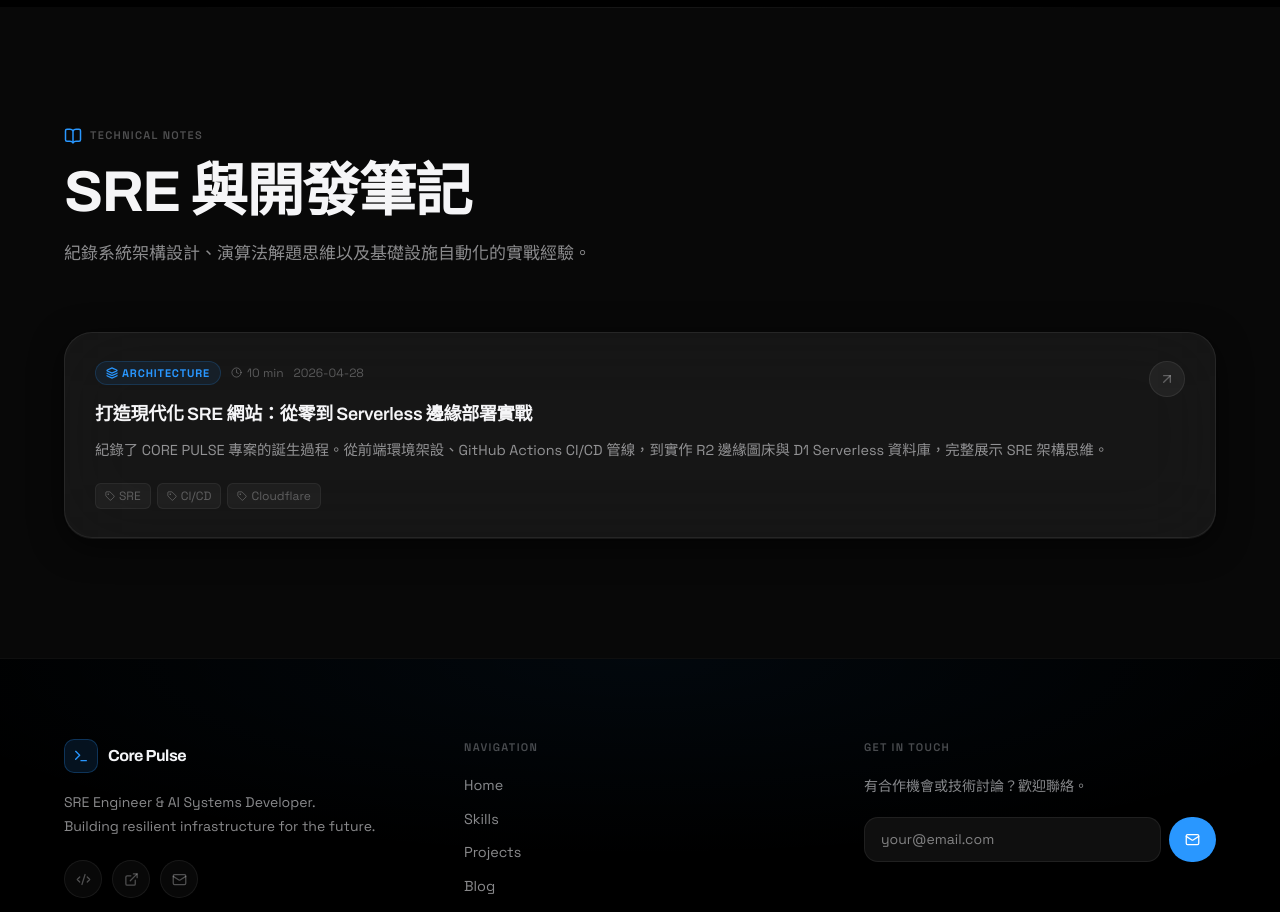
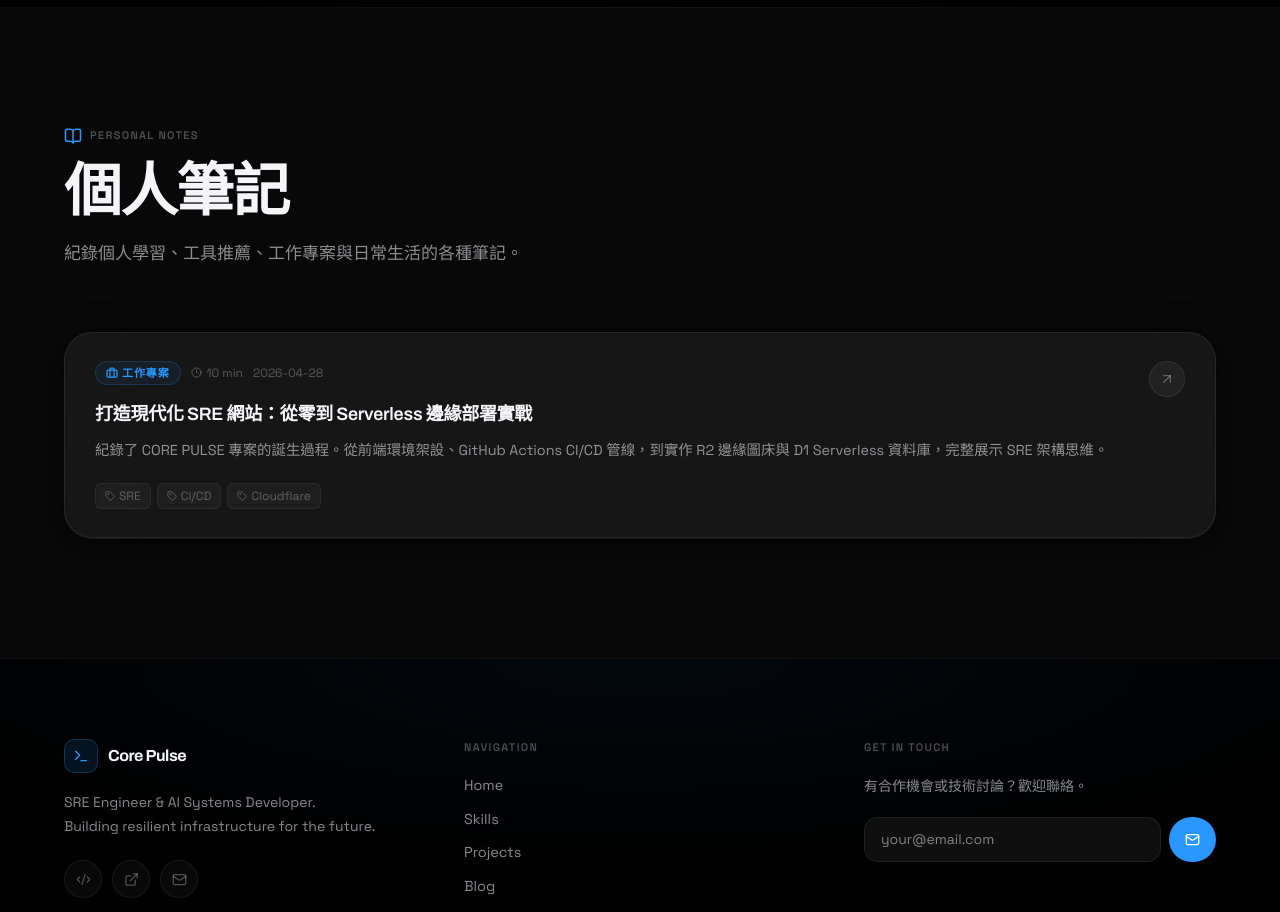
Before and after one commit to hsjinde/CORE-PULSE, a React (Vite) app: page / in a window 1280 px wide. Shown: the part 3640-4552 px from the top of the page. Built offline with nearby package versions, Linux system fonts and the light colour scheme.

Commit message:
refactor: rename difficulty to postType, redesign post categories (Learning/Tools/Work/Daily)

```diff
--- a/src/components/Blog/Blog.tsx
+++ b/src/components/Blog/Blog.tsx
@@ -1,15 +1,15 @@
 import { useRef, useEffect, useState } from 'react'
 import { motion, useInView } from 'framer-motion'
-import { BookOpen, Clock, Tag, ArrowUpRight, Terminal, Layers, SearchCode, GraduationCap } from 'lucide-react'
+import { BookOpen, Clock, Tag, ArrowUpRight, GraduationCap, Wrench, Briefcase, Coffee } from 'lucide-react'
 import { useNavigate } from 'react-router-dom'
 import { getPosts } from '@/services/api'
 import type { Post, PostType } from '@/services/api'
 
 const postTypeConfig: Record<PostType, { color: string; label: string; Icon: React.ElementType }> = {
-  Runbook:      { color: '#30d158', label: 'Runbook',      Icon: Terminal       },
-  Architecture: { color: '#2997ff', label: 'Architecture', Icon: Layers         },
-  DeepDive:     { color: '#bf5af2', label: 'Deep Dive',    Icon: SearchCode     },
-  Tutorial:     { color: '#ff9f0a', label: 'Tutorial',     Icon: GraduationCap  },
+  Learning: { color: '#ff9f0a', label: '個人學習', Icon: GraduationCap },
+  Tools:    { color: '#30d158', label: '好工具推薦', Icon: Wrench        },
+  Work:     { color: '#2997ff', label: '工作專案', Icon: Briefcase      },
+  Daily:    { color: '#bf5af2', label: '日常',     Icon: Coffee         },
 }
 
 function PostCard({ post, index }: { post: Post; index: number }) {
@@ -38,7 +38,7 @@ function PostCard({ post, index }: { post: Post; index: number }) {
           {/* Meta row */}
           <div style={{ display: 'flex', flexWrap: 'wrap', alignItems: 'center', gap: 10, marginBottom: 16 }}>
             {(() => {
-              const cfg = postTypeConfig[post.postType] || postTypeConfig['Tutorial']
+              const cfg = postTypeConfig[post.postType] || postTypeConfig['Learning']
               const Icon = cfg.Icon
               return (
                 <span
@@ -190,7 +190,7 @@ export default function Blog() {
             style={{ display: 'flex', alignItems: 'center', gap: 8, marginBottom: 16, color: 'var(--accent-blue)' }}
           >
             <BookOpen size={18} />
-            <span className="text-label">Technical Notes</span>
+            <span className="text-label">Personal Notes</span>
           </motion.div>
 
           <motion.h2
@@ -201,7 +201,7 @@ export default function Blog() {
             className="text-headline"
             style={{ color: 'var(--text-primary)', marginBottom: 16 }}
           >
-            SRE 與開發筆記
+            個人筆記
           </motion.h2>
 
           <motion.p
@@ -211,7 +211,7 @@ export default function Blog() {
             transition={{ delay: 0.16 }}
             className="text-body"
           >
-            紀錄系統架構設計、演算法解題思維以及基礎設施自動化的實戰經驗。
+            紀錄個人學習、工具推薦、工作專案與日常生活的各種筆記。
           </motion.p>
         </div>
 
--- a/src/index.css
+++ b/src/index.css
@@ -519,7 +519,7 @@ body {
 
   .blogpost-main { padding: 80px 16px; }
 
-  .admin-main { padding: 80px 16px; }
+  .admin-main { padding: 100px 16px 80px; }
 
   .prose { font-size: 0.9375rem; }
   .prose h2 { font-size: 1.5rem; }
@@ -538,7 +538,7 @@ body {
 /* ─── Admin Dashboard ────────────────────────────────────────── */
 .admin-main {
   flex: 1;
-  padding: 120px 24px;
+  padding: 140px 24px 80px;
   max-width: 1000px;
   margin: 0 auto;
   width: 100%;
@@ -547,6 +547,50 @@ body {
 .admin-table-scroll {
   overflow-x: auto;
   -webkit-overflow-scrolling: touch;
+  padding: 8px 12px;
+}
+
+/* Admin table — prevent text clipping */
+.admin-table-scroll table {
+  table-layout: fixed;
+  width: 100%;
+  min-width: 640px;
+}
+
+.admin-table-scroll th,
+.admin-table-scroll td {
+  overflow: hidden;
+  text-overflow: ellipsis;
+  vertical-align: middle;
+}
+
+/* Title column gets the most space */
+.admin-table-scroll th:first-child,
+.admin-table-scroll td:first-child {
+  width: 45%;
+  word-break: break-word;
+  overflow-wrap: break-word;
+  white-space: normal;
+  overflow: visible;
+  text-overflow: unset;
+}
+
+/* Date column */
+.admin-table-scroll th:nth-child(2),
+.admin-table-scroll td:nth-child(2) {
+  width: 20%;
+}
+
+/* Status column */
+.admin-table-scroll th:nth-child(3),
+.admin-table-scroll td:nth-child(3) {
+  width: 15%;
+}
+
+/* Actions column */
+.admin-table-scroll th:last-child,
+.admin-table-scroll td:last-child {
+  width: 20%;
 }
 
 /* ─── Prose (Blog) ────────────────────────────────────────────── */
--- a/src/pages/Admin/AdminDashboard.tsx
+++ b/src/pages/Admin/AdminDashboard.tsx
@@ -47,9 +47,9 @@ export default function AdminDashboard() {
           </div>
         </div>
 
-        <div className="glass-card overflow-hidden">
+        <div className="glass-card" style={{ overflow: 'clip' }}>
           <div className="admin-table-scroll">
-          <table className="w-full text-left border-collapse" style={{ minWidth: 600 }}>
+          <table className="w-full text-left border-collapse">
             <thead>
               <tr className="border-b border-white/10 text-gray-400 text-sm">
                 <th className="p-4 font-medium">Title</th>
--- a/src/pages/Admin/AdminEditor.tsx
+++ b/src/pages/Admin/AdminEditor.tsx
@@ -19,7 +19,7 @@ export default function AdminEditor() {
     readTime: '5 min',
     tags: [],
     excerpt: '',
-    postType: 'Tutorial',
+    postType: 'Learning',
     coverImage: ''
   })
   const [tagInput, setTagInput] = useState('')
@@ -127,10 +127,10 @@ export default function AdminEditor() {
                   value={formData.postType} onChange={e => setFormData({...formData, postType: e.target.value as any})}
                   className="bg-black/50 border border-white/10 rounded px-4 py-2 text-white focus:outline-none"
                 >
-                  <option value="Tutorial">📖 Tutorial — 從零開始的教學</option>
-                  <option value="Runbook">🔧 Runbook — 可直接操作的步驟手冊</option>
-                  <option value="Architecture">🏗 Architecture — 系統架構 / 設計決策</option>
-                  <option value="DeepDive">🔬 Deep Dive — 原理深挖 / 技術探究</option>
+                  <option value="Learning">📖 個人學習 — 個人學習筆記</option>
+                  <option value="Tools">🔧 好工具推薦 — 工具推薦</option>
+                  <option value="Work">💼 工作專案 — 工作相關專案</option>
+                  <option value="Daily">☕ 日常 — 日常生活</option>
                 </select>
               </div>
               <input
--- a/src/pages/BlogPost.tsx
+++ b/src/pages/BlogPost.tsx
@@ -4,17 +4,17 @@ import ReactMarkdown from 'react-markdown'
 import remarkGfm from 'remark-gfm'
 import rehypeHighlight from 'rehype-highlight'
 import 'highlight.js/styles/github-dark-dimmed.css'
-import { ArrowLeft, Clock, Calendar, Terminal, Layers, SearchCode, GraduationCap } from 'lucide-react'
+import { ArrowLeft, Clock, Calendar, GraduationCap, Wrench, Briefcase, Coffee } from 'lucide-react'
 import Navbar from '@/components/Navbar/Navbar'
 import Footer from '@/components/Footer/Footer'
 import { getPostById } from '@/services/api'
 import type { Post, PostType } from '@/services/api'
 
 const postTypeConfig: Record<PostType, { color: string; label: string; Icon: React.ElementType }> = {
-  Runbook:      { color: '#30d158', label: 'Runbook',      Icon: Terminal      },
-  Architecture: { color: '#2997ff', label: 'Architecture', Icon: Layers        },
-  DeepDive:     { color: '#bf5af2', label: 'Deep Dive',    Icon: SearchCode    },
-  Tutorial:     { color: '#ff9f0a', label: 'Tutorial',     Icon: GraduationCap },
+  Learning: { color: '#ff9f0a', label: '個人學習', Icon: GraduationCap },
+  Tools:    { color: '#30d158', label: '好工具推薦', Icon: Wrench        },
+  Work:     { color: '#2997ff', label: '工作專案', Icon: Briefcase      },
+  Daily:    { color: '#bf5af2', label: '日常',     Icon: Coffee         },
 }
 
 // ─── Copy Code Block ─────────────────────────────────────────
@@ -109,7 +109,7 @@ export default function BlogPost() {
         <header className="mb-16">
           <div className="flex flex-wrap items-center gap-3 text-sm text-gray-400 mb-6">
             {(() => {
-              const cfg = postTypeConfig[post.postType] || postTypeConfig['Tutorial']
+              const cfg = postTypeConfig[post.postType] || postTypeConfig['Learning']
               const Icon = cfg.Icon
               return (
                 <span className="flex items-center gap-1.5" style={{
--- a/src/services/api.ts
+++ b/src/services/api.ts
@@ -1,4 +1,4 @@
-export type PostType = 'Runbook' | 'Architecture' | 'DeepDive' | 'Tutorial'
+export type PostType = 'Learning' | 'Tools' | 'Work' | 'Daily'
 
 export interface Post {
   id: string
@@ -135,7 +135,7 @@ export const onRequestPost = async (context) => {
       readTime: '10 min',
       tags: ['SRE', 'CI/CD', 'Cloudflare', 'Serverless'],
       excerpt: '紀錄了 CORE PULSE 專案的誕生過程。從前端環境架設、GitHub Actions CI/CD 管線，到實作 R2 邊緣圖床與 D1 Serverless 資料庫，完整展示 SRE 架構思維。',
-      postType: 'Architecture',
+      postType: 'Work',
       coverImage: 'https://img.19980803.xyz/blog-cover-1.png'
     }
   ]
```
Also changed, not shown: 2 other files (tests, documents, lock files or other folders).
